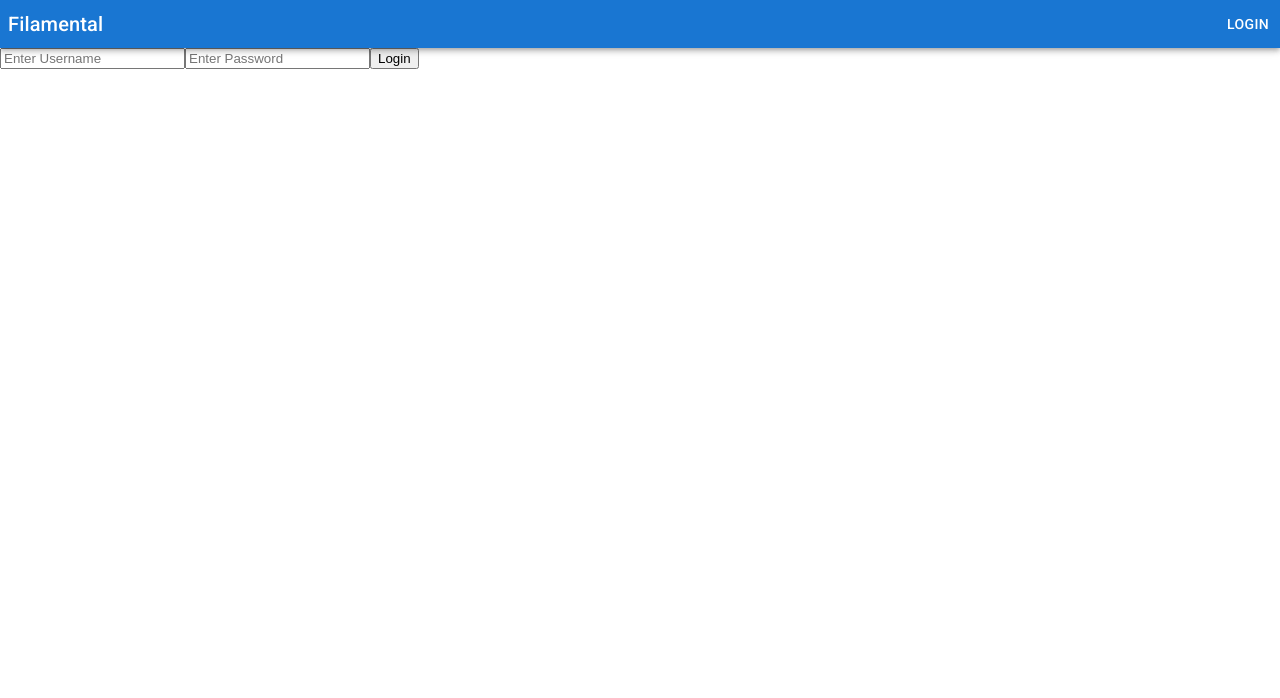
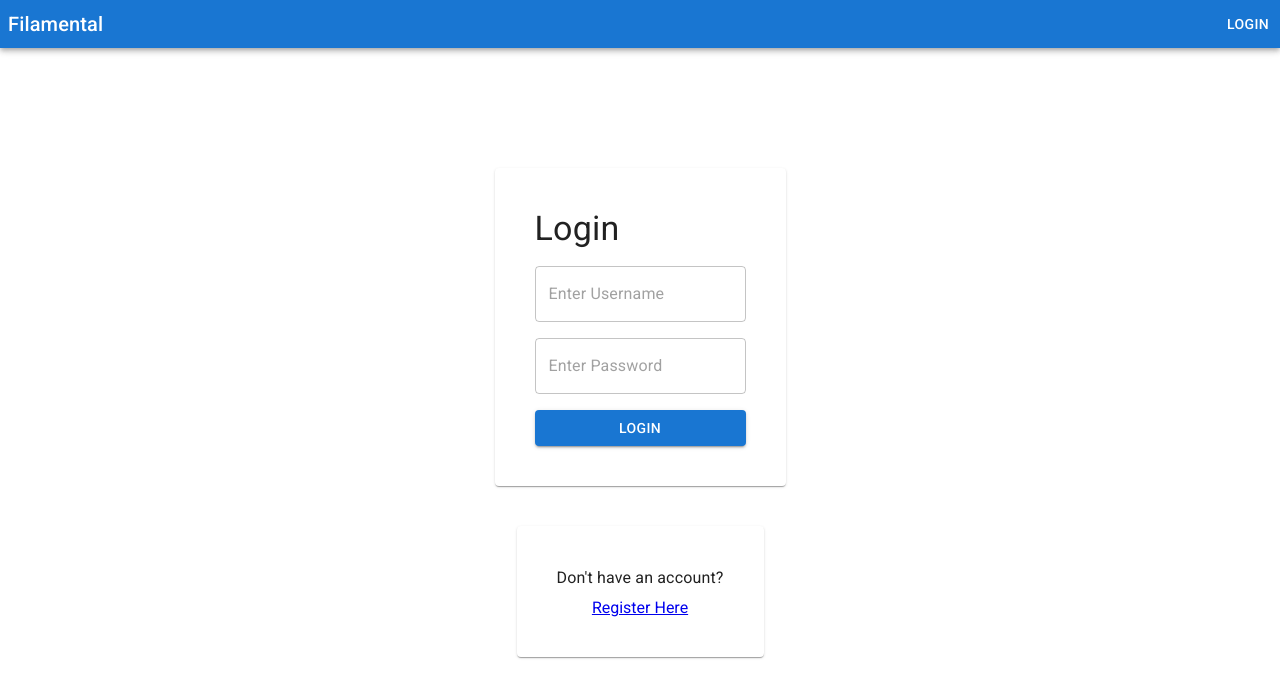
Before and after one commit to JasonKrentsel/Filamental-ReactFrontend, a React (Vite) app: page /login in a window 1280 px wide. Shown: the top 698 px of the page. Built offline with nearby package versions, Linux system fonts and the light colour scheme.

Commit message:
Styled the login page, added placeholder for registration page

```diff
--- a/src/App.tsx
+++ b/src/App.tsx
@@ -2,13 +2,14 @@ import { AuthProvider } from "./context/AuthContext";
 
 import { BrowserRouter as Router, Route, Routes } from "react-router-dom";
 import HomePage from "./pages/HomePage";
-import LoginPage from "./pages/LoginPage";
+import LoginPage from "./pages/Forms/LoginPage";
 import UserDashboard from "./pages/UserDashboard";
 
 import PrivateRoute from "./utils/PrivateRoute";
 import StyledHeader from "./components/HeaderComponents/StyledHeader";
 
 import { Stack } from "@mui/material";
+import RegisterPage from "./pages/Forms/RegisterPage";
 
 function App() {
   return (
@@ -21,6 +22,7 @@ function App() {
             <Routes>
               <Route path="/" element={<HomePage />} />
               <Route path="/login" element={<LoginPage />} />
+              <Route path="/register" element={<RegisterPage />} />
               <Route
                 path="/dashboard"
                 element={
--- /dev/null
+++ b/src/pages/Forms/LoginPage.tsx
@@ -0,0 +1,73 @@
+import { useContext } from "react";
+import { Link, useLocation, useNavigate } from "react-router-dom";
+import AuthContext from "../../context/AuthContext";
+import { Button, Paper, Stack, TextField, Typography } from "@mui/material";
+
+const LoginPage = () => {
+  const { login } = useContext(AuthContext);
+  const state = useLocation().state as { from?: Location };
+  const navigate = useNavigate();
+
+  return (
+    <Stack
+      direction="column"
+      paddingTop={15}
+      alignItems="center"
+      spacing={5}
+      sx={{
+        width: "100%",
+      }}
+    >
+      <Paper
+        sx={{
+          paddingTop: 5,
+          paddingBottom: 5,
+          paddingLeft: 5,
+          paddingRight: 5,
+        }}
+      >
+        <form
+          onSubmit={(e) => {
+            login(e).then(() => {
+              navigate(state.from || "/");
+            });
+          }}
+        >
+          <Stack direction="column" spacing={2}>
+            <Typography variant="h4">Login</Typography>
+            <TextField
+              variant="outlined"
+              name="username"
+              placeholder="Enter Username"
+            />
+            <TextField
+              variant="outlined"
+              type="password"
+              name="password"
+              placeholder="Enter Password"
+            />
+            <Button type="submit" variant="contained">
+              Login
+            </Button>
+          </Stack>
+        </form>
+      </Paper>
+
+      <Paper
+        sx={{
+          paddingTop: 5,
+          paddingBottom: 5,
+          paddingLeft: 5,
+          paddingRight: 5,
+        }}
+      >
+        <Stack spacing={1} alignItems="center">
+          <Typography variant="body1">Don't have an account?</Typography>
+          <Link to="/register">Register Here</Link>
+        </Stack>
+      </Paper>
+    </Stack>
+  );
+};
+
+export default LoginPage;
--- /dev/null
+++ b/src/pages/Forms/RegisterPage.tsx
@@ -0,0 +1,5 @@
+const RegisterPage = () => {
+  return <div>RegisterPage Placeholder</div>;
+};
+
+export default RegisterPage;
--- a/src/pages/LoginPage.tsx
+++ /dev/null
@@ -1,27 +0,0 @@
-import { useContext } from "react";
-import AuthContext from "../context/AuthContext";
-import { useLocation, useNavigate } from "react-router-dom";
-
-const LoginPage = () => {
-  const { login } = useContext(AuthContext);
-  const state = useLocation().state as { from?: Location };
-  const navigate = useNavigate();
-
-  return (
-    <div>
-      <form
-        onSubmit={(e) => {
-          login(e).then(() => {
-            navigate(state.from || "/");
-          });
-        }}
-      >
-        <input type="text" placeholder="Enter Username" name="username" />
-        <input type="password" placeholder="Enter Password" name="password" />
-        <button type="submit">Login</button>
-      </form>
-    </div>
-  );
-};
-
-export default LoginPage;
--- a/src/pages/UserDashboard.tsx
+++ b/src/pages/UserDashboard.tsx
@@ -3,7 +3,7 @@ import { Typography } from "@mui/material";
 const UserDashboard = () => {
   return (
     <div>
-      <Typography variant="h1">User Private Page</Typography>
+      <Typography variant="h1">User Dashboard</Typography>
     </div>
   );
 };
```
Also changed, not shown: src/components/Forms/loginForm.tsx (deleted), src/components/Forms/registerForm.tsx (deleted).
